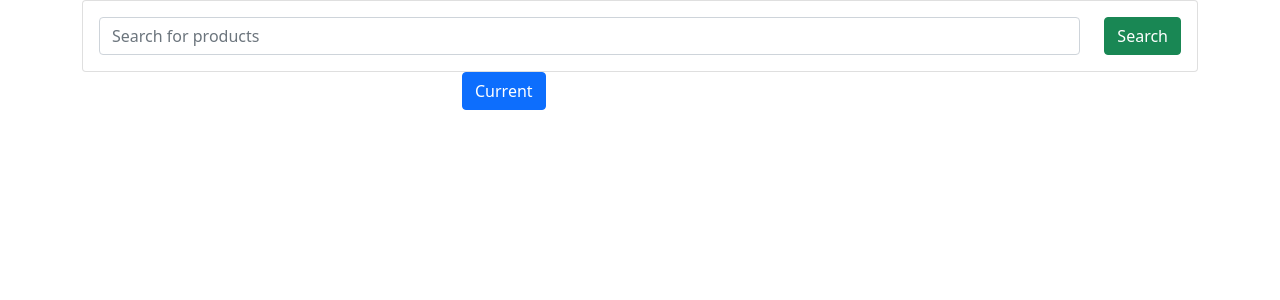
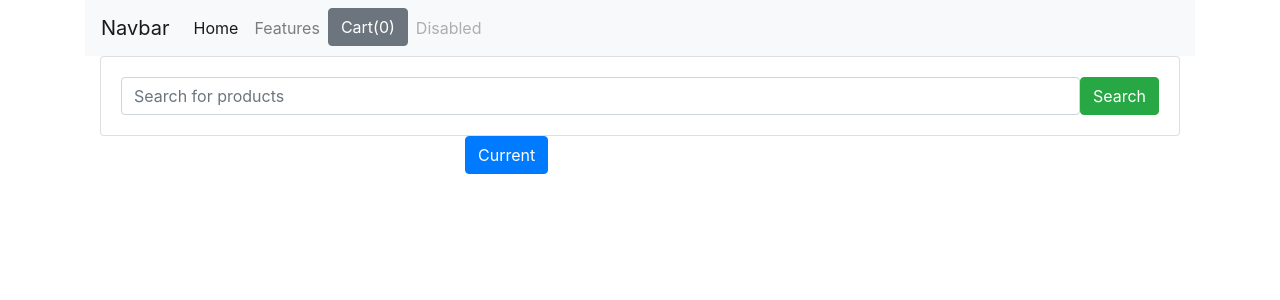
Before and after one commit to chandra-hasa/django-e-com-app, a Django app: page / in a window 1280 px wide. Shown: the top 300 px of the page. Run offline with Django 3.2, Linux system fonts and the light colour scheme; data that the repository does not hold is empty; some libraries are stand-ins or nearby versions.

Commit message:
Added cart and Checkout functions

```diff
--- a/ecomsite/urls.py
+++ b/ecomsite/urls.py
@@ -19,5 +19,8 @@ from shop import views
 
 urlpatterns = [
     path('admin/', admin.site.urls),
-    path('', views.index, name="index")
+    path('', views.index, name="index"),
+    path('<int:id>/', views.detail, name="detail"),
+    path('checkout/', views.checkout, name="checkout"),
+
 ]
--- a/shop/templates/shop/index.html
+++ b/shop/templates/shop/index.html
@@ -3,15 +3,66 @@
 <html lang="en">
 <head>
     <meta charset="UTF-8">
+
     <meta http-equiv="X-UA-Compatible" content="IE=edge">
-    <link rel="stylesheet" href="{% static 'shop/style.css' %}">
-    <link href="https://cdn.jsdelivr.net/npm/bootstrap@5.0.1/dist/css/bootstrap.min.css" rel="stylesheet" integrity="sha384-+0n0xVW2eSR5OomGNYDnhzAbDsOXxcvSN1TPprVMTNDbiYZCxYbOOl7+AMvyTG2x" crossorigin="anonymous">
-<script src="https://cdn.jsdelivr.net/npm/bootstrap@5.0.1/dist/js/bootstrap.bundle.min.js" integrity="sha384-gtEjrD/SeCtmISkJkNUaaKMoLD0//ElJ19smozuHV6z3Iehds+3Ulb9Bn9Plx0x4" crossorigin="anonymous"></script>
     <meta name="viewport" content="width=device-width, initial-scale=1.0">
+    <link rel="stylesheet" href="{% static 'shop/style.css' %}" >
+
+    <link rel="stylesheet"
+    href="https://maxcdn.bootstrapcdn.com/bootstrap/4.0.0/css/bootstrap.min.css"
+    integrity="sha384-Gn5384xqQ1aoWXA+058RXPxPg6fy4IWvTNh0E263XmFcJlSAwiGgFAW/dAiS6JXm"
+    crossorigin="anonymous">
+
+    <script
+        src="https://code.jquery.com/jquery-3.6.0.js"
+        integrity="sha256-H+K7U5CnXl1h5ywQfKtSj8PCmoN9aaq30gDh27Xc0jk="
+        crossorigin="anonymous">
+    </script>
+
+    <script src="https://cdnjs.cloudflare.com/ajax/libs/popper.js/1.12.9/umd/popper.min.js"
+        integrity="sha384-ApNbgh9B+Y1QKtv3Rn7W3mgPxhU9K/ScQsAP7hUibX39j7fakFPskvXusvfa0b4Q"
+        crossorigin="anonymous">
+    </script>
+
+    <script src="https://maxcdn.bootstrapcdn.com/bootstrap/4.0.0/js/bootstrap.min.js"
+        integrity="sha384-JZR6Spejh4U02d8jOt6vLEHfe/JQGiRRSQQxSfFWpi1MquVdAyjUar5+76PVCmYl"
+        crossorigin="anonymous">
+    </script>
+
     <title>EcomExp</title>
 </head>
 <body>
     <div class="container">
+        <div class="row">
+            <div class="col-md-12">
+                <nav class="navbar navbar-expand-lg navbar-light bg-light">
+                    <a class="navbar-brand" href="#">Navbar</a>
+                    <button class="navbar-toggler" type="button" data-toggle="collapse" data-target="#navbarNav" aria-controls="navbarNav" aria-expanded="false" aria-label="Toggle navigation">
+                      <span class="navbar-toggler-icon"></span>
+                    </button>
+                    <div class="collapse navbar-collapse" id="navbarNav">
+                      <ul class="navbar-nav">
+                        <li class="nav-item active">
+                          <a class="nav-link" href="#">Home <span class="sr-only">(current)</span></a>
+                        </li>
+                        <li class="nav-item">
+                          <a class="nav-link" href="#">Features</a>
+                        </li>
+                        <li class="nav-item">
+                            <button data-html="true" type="button" id="cart" class="btn btn-secondary" data-container="body" data-toggle="popover" data-placement="bottom" data-content="Vivamus
+                            sagittis lacus vel augue laoreet rutrum faucibus.">
+                              Cart(0)
+                            </button>
+                        </li>
+                        <li class="nav-item">
+                          <a class="nav-link disabled" href="#">Disabled</a>
+                        </li>
+                      </ul>
+                    </div>
+                  </nav>
+            </div>
+
+        </div>
         <form class="col-md-12">
             <div class="card card-sm">
                 <div class="card-body row no-gutters align-items-center">
@@ -30,12 +81,14 @@
                 <div class="card">
                     <img src="{{product.image}}" class="card-img-top">
                     <div class="card-body">
-                        <div class="card-title">
+                        <div id="nm{{product.id}}" class="card-title">
                             {{product.title}}
                         </div>
                         <div class="card-text">
-                        {{product.price}}
+                            $ {{product.price}}
                         </div>
+                        <a href="{{product.id}}" class="btn btn-primary">View</a>
+                        <button id="{{product.id}}" class="btn atc btn-warning">Add to cart</button>
                     </div>
                 </div>
             </div>
@@ -65,4 +118,53 @@
         </div>
     </div>
 </body>
+<script>
+    console.log("Working...!");
+    if(localStorage.getItem('cart')==null){
+        var cart={};
+    }
+    else{
+        cart=JSON.parse(localStorage.getItem('cart'));
+
+    }
+
+    $(document).on("click", '.atc',function(){
+        console.log("Add to cart is clicked!!!");
+        var item_id=this.id.toString();
+        console.log(item_id);
+
+        if(cart[item_id]!=undefined){
+            cart[item_id]+=1;
+        }
+        else{
+            cart[item_id]=1;
+        }
+
+        console.log(cart);
+        localStorage.setItem('cart',JSON.stringify(cart));
+
+        document.getElementById("cart").innerHTML="Cart("+Object.keys(cart).length+")";
+    });
+      DisplayCart(cart);
+      function DisplayCart(cart){
+          var cartString="";
+          cartString+="<h6>This is your Cart</h6>";
+
+          for(var x in cart){
+
+              if(document.getElementById("nm"+x)!=null){
+                cartString+=document.getElementById("nm"+x).innerHTML+"Qty: "+ cart[x]+"</br>";
+
+              }
+
+          }
+          cartString+="</br>"
+          cartString+="<a href='/checkout'><button class='btn btn-warning btn-sm' id='checkout'>Checkout</button></a>";
+          document.getElementById("cart").setAttribute('data-content',cartString);
+          $('[data-toggle="popover"]').popover();
+      };
+
+
+
+</script>
 </html>
--- a/shop/views.py
+++ b/shop/views.py
@@ -14,3 +14,12 @@ def index(request):
     page = request.GET.get('page')
     product_objects = paginator.get_page(page)
     return render(request, 'shop/index.html', {'product_objects': product_objects})
+
+
+def detail(request, id):
+    product_object = Product.objects.get(id=id)
+    return render(request, 'shop/detail.html', {'product_object': product_object})
+
+
+def checkout(request):
+    return render(request, 'shop/checkout.html')
```
Also changed, not shown: shop/templates/shop/checkout.html (added, +12 -0 lines), shop/templates/shop/detail.html (added, +54 -0 lines).
